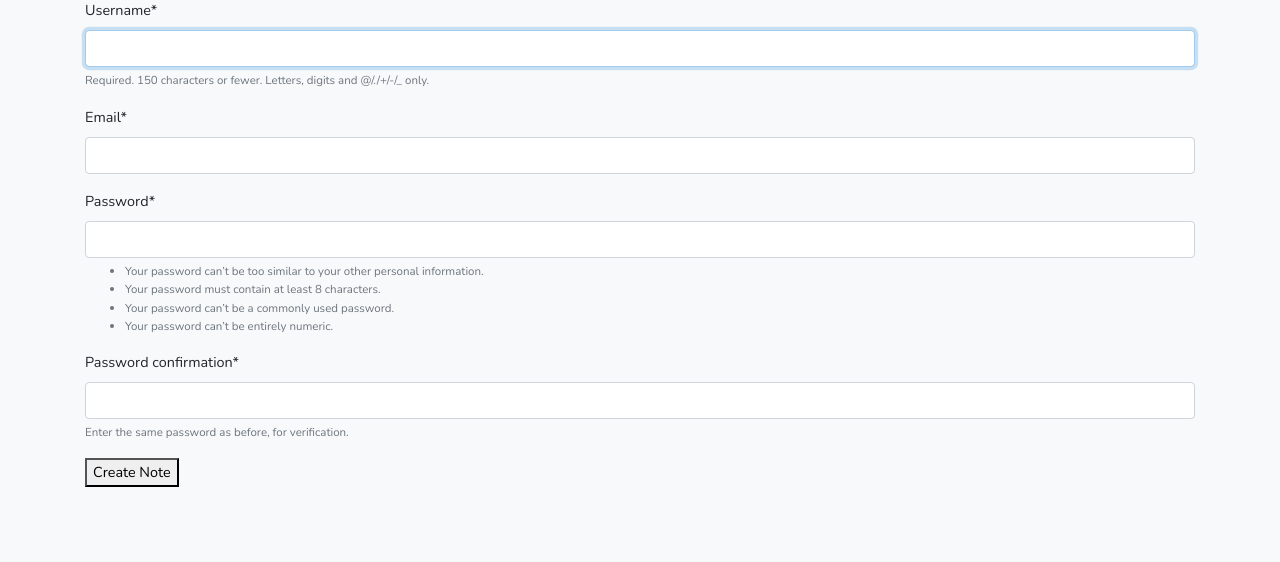
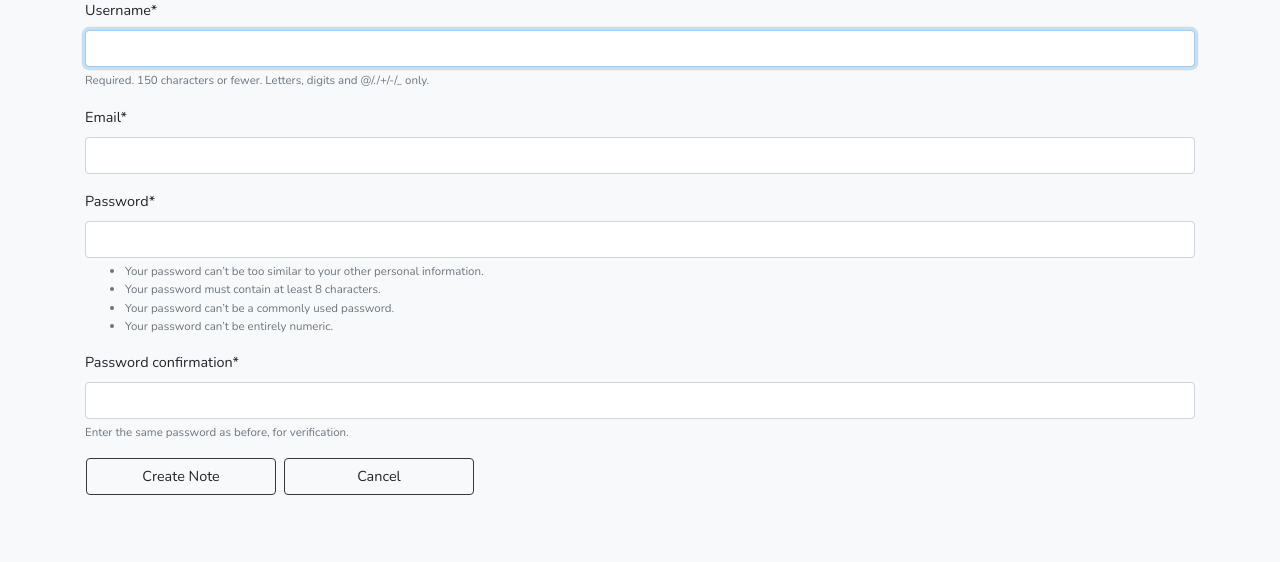
Before and after one commit to jurrutiag/web_notes, a Django app: template notetaking/templates/notetaking/create-note.html in a window 1280 px wide. Shown: the part 80-642 px from the top of the page. Run offline with Django 3.2, Linux system fonts and the light colour scheme; the template is opened without the code that fills it: values that come from a table or form of the project are taken from there, others are empty; some libraries are stand-ins or nearby versions.

Commit message:
Added cancel button to create note

```diff
--- a/notetaking/templates/notetaking/create-note.html
+++ b/notetaking/templates/notetaking/create-note.html
@@ -1,11 +1,20 @@
 {% extends 'notetaking/base.html' %}
 {% load crispy_forms_filters %}
 {% block content %}
-    <form method="POST">
-        {% csrf_token %}
-        <fieldset>
-            {{ form|crispy }}
-        </fieldset>
-        <button>Create Note</button>
-    </form>
+    <div class="row">
+        <div class="col-12">
+            <div class="row">
+                <form class="col-12" method="POST" id="create-form">
+                    {% csrf_token %}
+                    <fieldset>
+                        {{ form|crispy }}
+                    </fieldset>
+                </form>
+            </div>
+            <div class="row">
+                <button class="btn btn-light border border-dark col-2 ml-3 mr-2" type="submit" form="create-form">Create Note</button>
+                <a class="btn btn-light border border-dark col-2" href="{% url 'notetaking-home' %}">Cancel</a>
+            </div>
+        </div>
+    </div>
 {% endblock content %}
--- a/notetaking/views.py
+++ b/notetaking/views.py
@@ -1,5 +1,5 @@
 from django.contrib.auth.mixins import LoginRequiredMixin
-from django.views.generic import CreateView, ListView
+from django.views.generic import CreateView, ListView, UpdateView
 from notetaking.forms import CreateNoteForm
 from notetaking.models import Note
 from django.shortcuts import redirect
```
Also changed, not shown: notetaking/templates/notetaking/edit-note.html (added, +20 -0 lines).
